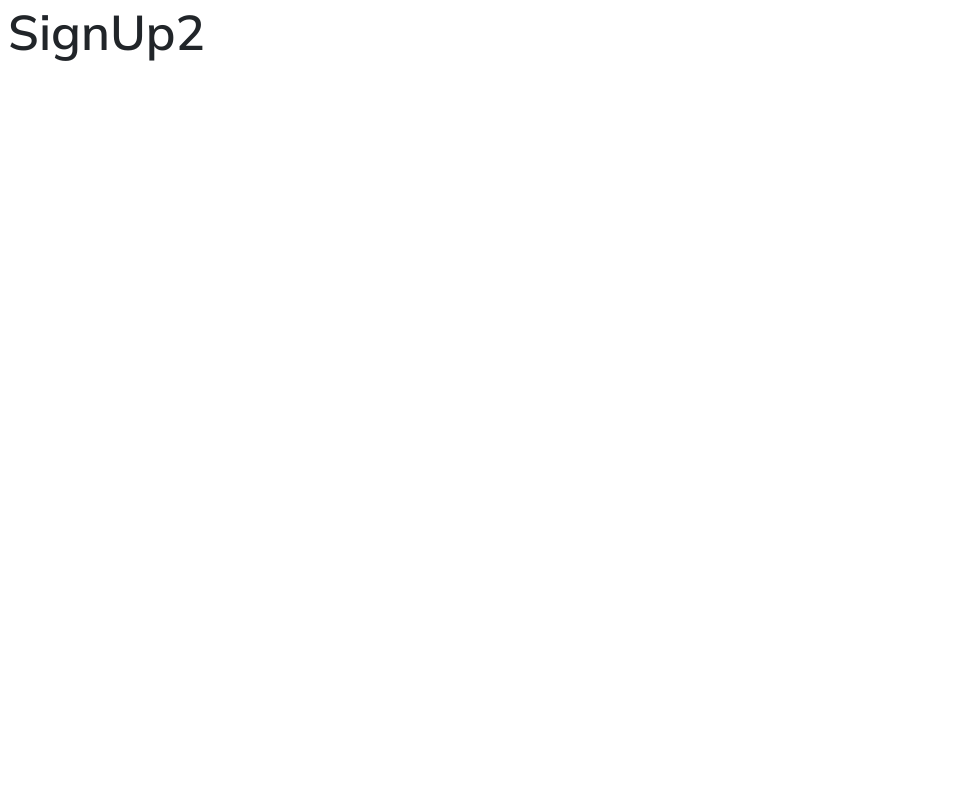
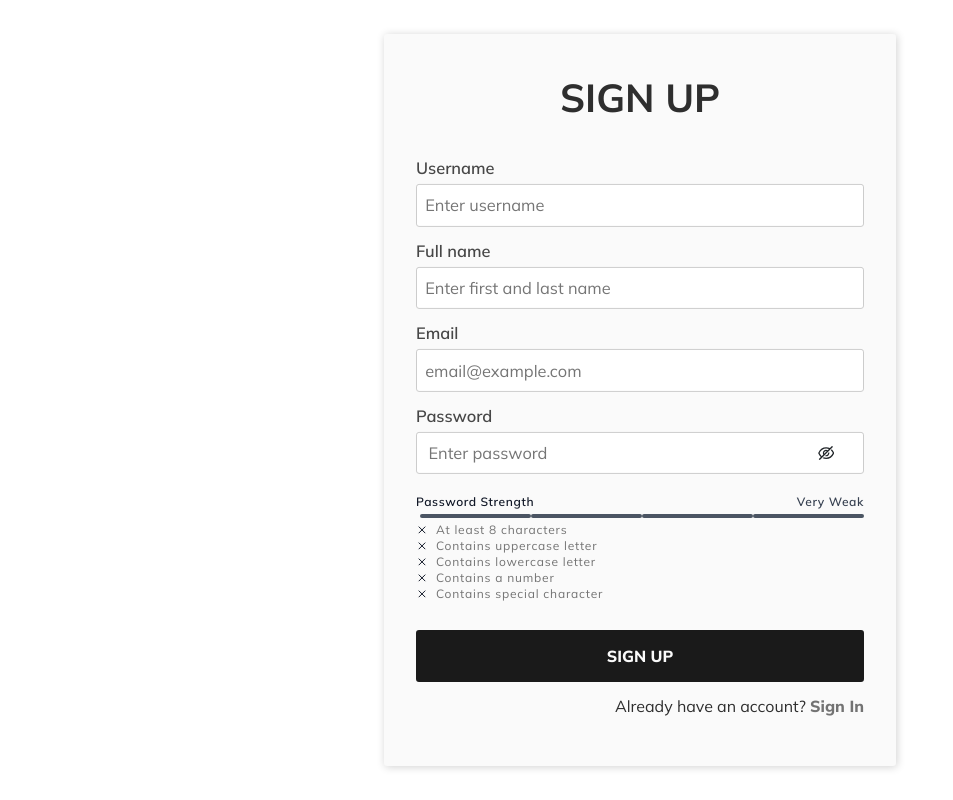
Before and after one commit to MAbdurahman/bs-reactjs-validation, a React (Vite) app: page /sign-up-2 in a window 1280 px wide. Shown: the whole page, without its empty margins (0-953 px from the left). Built offline with nearby package versions, Linux system fonts and the light colour scheme.

Commit message:
Correct size error for Check and X for Components/PasswordStrengthMeter

```diff
--- a/src/Auth/SignUp2/SignUp2.module.css
+++ b/src/Auth/SignUp2/SignUp2.module.css
@@ -0,0 +1,115 @@
+.sign__up {
+   position: absolute;
+   top: 50%;
+   left: 50%;
+   transform: translate(-50%, -50%);
+   min-width: 320px;
+   width: 512px;
+   height: fit-content;
+   display: flex;
+   flex-direction: column;
+   justify-content: center;
+   align-items: center;
+   background-color: hsl(211.2, 0%, 98%);
+   border-radius: 3px;
+   box-shadow: 1px 1px 8px rgba(0, 0, 0, 0.185);
+}
+
+.sign__up__title {
+   margin-top: 1em;
+   margin-bottom: 0;
+   font-weight: 700;
+   text-align: center;
+   text-transform: uppercase;
+   color: hsl(211.2, 0%, 18%);
+}
+
+.sign__up__form {
+   width: 100%;
+   display: flex;
+   flex-direction: column;
+   justify-content: center;
+   gap: 0.75em;
+   padding: 2em;
+}
+
+.sign__up__form__group {
+   display: flex;
+   flex-direction: column;
+   gap: 0.20em;
+   font-size: 1.025rem;
+}
+
+.sign__up__form__group label {
+   font-weight: 600;
+   color: hsl(211.2, 0%, 28%);
+}
+
+.sign__up__form__group input {
+   padding: 0.5em 1.75em 0.5em 0.5em;
+   border-radius: 3px;
+   border: 1px solid #ccc;
+}
+
+.sign__up__form__passwordGroup {
+   position: relative;
+   width: 100%;
+   height: 42px;
+   display: flex;
+   justify-content: space-between;
+   padding: 0.20em 1.75em 0.20em 0.20em;
+   background: white;
+   border-radius: 3px;
+   border: 1px solid #ccc;
+}
+
+.sign__up__form__passwordGroup input {
+   background-color: transparent;
+   border: none
+}
+
+.sign__up__form__passwordGroup__icon {
+   cursor: pointer;
+}
+
+.sign__up__form__button {
+   margin-top: 1em;
+   padding-top: 0.75em;
+   padding-bottom: 0.75em;
+   font-weight: 800;
+   text-transform: uppercase;
+   background-color: hsl(211.2, 0%, 10%) !important;
+   color: hsl(211.2, 0%, 98%) !important;
+   border: 2px solid hsl(211.2, 0%, 10%) !important;
+   border-radius: 3px;
+   transition: all 0.2s ease-in-out;
+
+}
+
+.sign__up__form__button:hover,
+.sign__in__form__button:focus,
+.sign__up__form__button:active,
+.sign__up__form__button.active {
+   background-color: hsl(211.2, 0%, 28%) !important;
+   color: hsl(211.2, 0%, 78%) !important;
+   cursor: pointer;
+}
+
+.sign__up__form__text {
+   text-align: right;
+   color: hsl(211.2, 0%, 18%) !important;
+}
+
+.sign__up__form__text__link a {
+   color: hsl(211.2, 0%, 28%) !important;
+   font-weight: 800;
+   transition: all 0.2s ease-in-out;
+}
+
+.sign__up__form__text__link a:hover,
+.sign__up__form__text__link a:focus,
+.sign__up__form__text__link a:active,
+.sign__up__form__text__link a.active {
+   color: dodgerblue !important;
+   cursor: pointer;
+}
--- a/src/Auth/SignUp2/index.jsx
+++ b/src/Auth/SignUp2/index.jsx
@@ -1,12 +1,86 @@
-import React from 'react';
+import React, {useState} from 'react';
+import {Link} from 'react-router-dom';
+import {EyeInvisibleOutlined, EyeOutlined} from '@ant-design/icons';
+import {validateUserInfo} from '../../assets/utils/functionsUtils';
+import PasswordStrengthMeter from '../../Components/PasswordStrengthMeter/index.jsx';
+import {toast} from 'react-toastify';
 import styles from './SignUp2.module.css';
 
 export default function SignUp2() {
+   const [isShowing, setIsShowing] = useState(false);
+   const [formData, setFormData] = useState({
+      username: '',
+      fullname: '',
+      email: '',
+      password: '',
+   });
 
+
+   const togglePasswordIsShowing = () => {
+      setIsShowing(!isShowing);
+   };
+
+   const handleChange = (e) => {
+      const {name, value} = e.target;
+      setFormData({...formData, [name]: value});
+   };
+
+   const handleSubmit = (e) => {
+      e.preventDefault();
+
+      const {isValid, error} = validateUserInfo(formData.username, formData.fullname, formData.email, formData.password);
+      try {
+         if(!isValid) {
+            toast.error(error);
+            return;
+         }
+
+         toast.success('User successfully signed up!');
+
+      } catch(err) {
+         toast.error(err.message);
+      }
+   };
    return (
-      <div>
-         <h2>SignUp2</h2>
-      </div>
+      <section className={styles.sign__up}>
+         <h3 className={styles.sign__up__title}>Sign Up</h3>
+         <form action='' className={styles.sign__up__form} onSubmit={handleSubmit}>
+            <div className={styles.sign__up__form__group}>
+               <label htmlFor='username'>Username</label>
+               <input type='text' id='username' name='username' placeholder='Enter username' onChange={handleChange}/>
+            </div>
+            <div className={styles.sign__up__form__group}>
+               <label htmlFor='fullname'>Full name</label>
+               <input type='text' id='fullname' name='fullname' placeholder='Enter first and last name' onChange={handleChange}/>
+            </div>
+            <div className={styles.sign__up__form__group}>
+               <label htmlFor='email' id='email'>Email</label>
+               <input type='text' id='email' name='email' placeholder='email@example.com' onChange={handleChange}/>
+            </div>
+            <div className={styles.sign__up__form__group}>
+               <label htmlFor='password' id='password'>Password</label>
+               <div className={styles.sign__up__form__passwordGroup}>
+                  <input type={isShowing ? 'text' : 'password'} id='password'
+                         name='password' placeholder='Enter password'
+                         onChange={handleChange}/>
+                  {
+                     isShowing ? (
+                        <EyeOutlined className={styles.sign__up__form__passwordGroup__icon}
+                                     onClick={togglePasswordIsShowing}/>
+                     ) : (
+                        <EyeInvisibleOutlined
+                           className={styles.sign__up__form__passwordGroup__icon}
+                           onClick={togglePasswordIsShowing}/>
+                     )
+                  }
+               </div>
+            </div>
+            <PasswordStrengthMeter password={formData.password}/>
+            <button type='submit' className={styles.sign__up__form__button}>Sign Up</button>
+            <p className={styles.sign__up__form__text}>Already have an account? <span
+               className={styles.sign__up__form__text__link}><Link to='/sign-in-2'>Sign In</Link></span></p>
+         </form>
+      </section>
 
    );
 }
--- a/src/Components/PasswordStrengthMeter/PasswordStrengthMeter.module.css
+++ b/src/Components/PasswordStrengthMeter/PasswordStrengthMeter.module.css
@@ -6,13 +6,13 @@
 
 }
 .criteria__label {
-   width: calc(1px * 4);
-   height: calc(1px * 4);
+   width: calc(3px * 4);
+   height: calc(3px * 4);
    margin-right: 0.5rem;
    color: rgb(17,24,39);
 }
 
-.flex__alignItems__center__xs {
+.flex__align__items__center__xs {
    display: flex;
    align-items: center;
    font-size: 0.75rem;
@@ -36,7 +36,7 @@
    margin-top: 0.5rem;
 }
 
-.flex__marginBottom__1 {
+.flex__margin__bottom__1 {
    margin-bottom: 0.25rem;
    display: flex;
    align-items: center;
--- a/src/Components/PasswordStrengthMeter/index.jsx
+++ b/src/Components/PasswordStrengthMeter/index.jsx
@@ -4,25 +4,29 @@ import { Check, X } from "lucide-react";
 
 
 const PasswordCriteria = ({ password }) => {
+   const lowercase_pattern = /^(?=.*[a-z])/g;
+   const uppercase_pattern = /^(?=.*[A-Z])/g;
+   const digit_pattern = /^(?=.*\d{1,})/g;
+   const special_pattern = /(?=.*[-+_!@#$%^&*?])/g;
    const criteria = [
 
       { label: "At least 8 characters", met: password.length >= 8 },
-      { label: "Contains uppercase letter", met: /[A-Z]/.test(password) },
-      { label: "Contains lowercase letter", met: /[a-z]/.test(password) },
-      { label: "Contains a number", met: /\d/.test(password) },
-      { label: "Contains special character", met: /[^A-Za-z0-9]/.test(password) },
+      { label: "Contains uppercase letter", met: uppercase_pattern.test(password) },
+      { label: "Contains lowercase letter", met: lowercase_pattern.test(password) },
+      { label: "Contains a number", met: digit_pattern.test(password) },
+      { label: "Contains special character", met: special_pattern.test(password) },
    ];
 
    return (
       <div className={styles.criteria__section}>
          {criteria.map((item) => (
-            <div key={item.label} className={styles.flex__alignItems__center__xs}>
+            <div key={item.label} className={styles.flex__align__items__center__xs}>
                {item.met ? (
                   <Check className={styles.criteria__label} />
                ) : (
-                  <X className={styles.criteria__label} />
+                  <X className={styles.criteria__label}/>
                )}
-               <span className={item.met ? `className={styles.text__grey__700}` : `className={styles.text__neutral__500}`}>{item.label}</span>
+               <span className={item.met ? `${styles.text__grey__700}` : `${styles.text__neutral__500}`}>{item.label}</span>
             </div>
          ))}
       </div>
@@ -49,7 +53,7 @@ export default function PasswordStrengthMeter({password}) {
       if (strength === 0) return "bg-semantic-a-200";
       if (strength === 1) return "bg-semantic-a-400";
       if (strength === 2) return "bg-semantic-w-400";
-      if (strength === 3) return "bg-semantic-s-100";
+      if (strength === 3) return "bg-semantic-s-400";
       return "bg-semantic-s-400";
    };
 
@@ -63,7 +67,7 @@ export default function PasswordStrengthMeter({password}) {
 
    return (
       <div className={styles.margin__top__2}>
-         <div className={styles.flex__marginBottom__1}>
+         <div className={styles.flex__margin__bottom__1}>
             <span className={styles.text__grey__900}>Password Strength</span>
             <span
                className={styles.text__grey__800}>{getStrengthText(strength)}</span>
```
